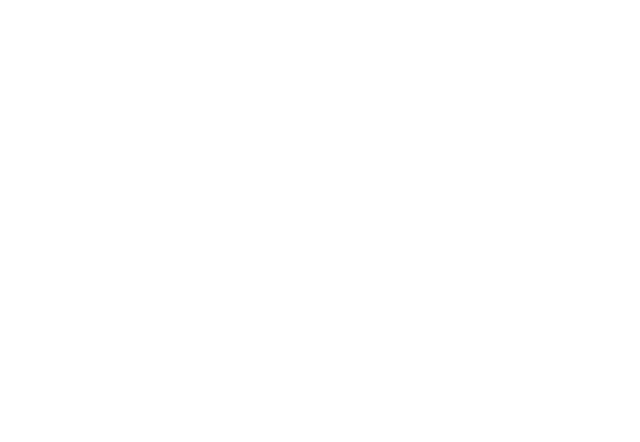
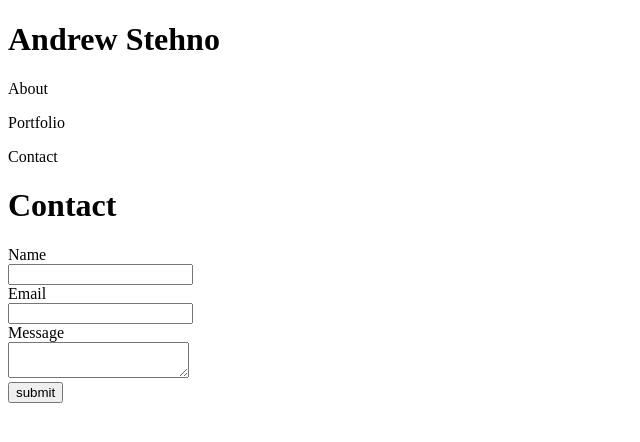
Before and after one commit to andrew-stehno/Responsive-Portfolio, a plain HTML site: page portfolio.html in a window 1280 px wide. Shown: the whole page, without its empty margins (0-640 px from the left). Drawn offline with Linux system fonts and the light colour scheme.

Commit message:
content added to portfolio.html

```diff
--- a/portfolio.html
+++ b/portfolio.html
@@ -7,8 +7,30 @@
 </head>
 
 <body>
+    <div class="container">
+        <header>
+            <h1>Andrew Stehno</h1>
+            <p>About</p>
+            <p>Portfolio</p>
+            <p>Contact</p>
+        </header>
+
+        <h1>Contact</h1>
+
+        <div class="form">
+            <form>
+                Name<br>
+                <input id="name" type="text" name="name" size=><br>
+                Email<br>
+                <input id="email" type="text" name="email"><br>
+                Message<br>
+                <textarea id="text-area" type="text" name="message" size="100%"></textarea><br>
+                <input type="submit" value="submit">
+            </form>
+        </div>
 
 
+    </div>
 
 </body>
 
```
Also changed, not shown: index.html (+0 -5 lines).
